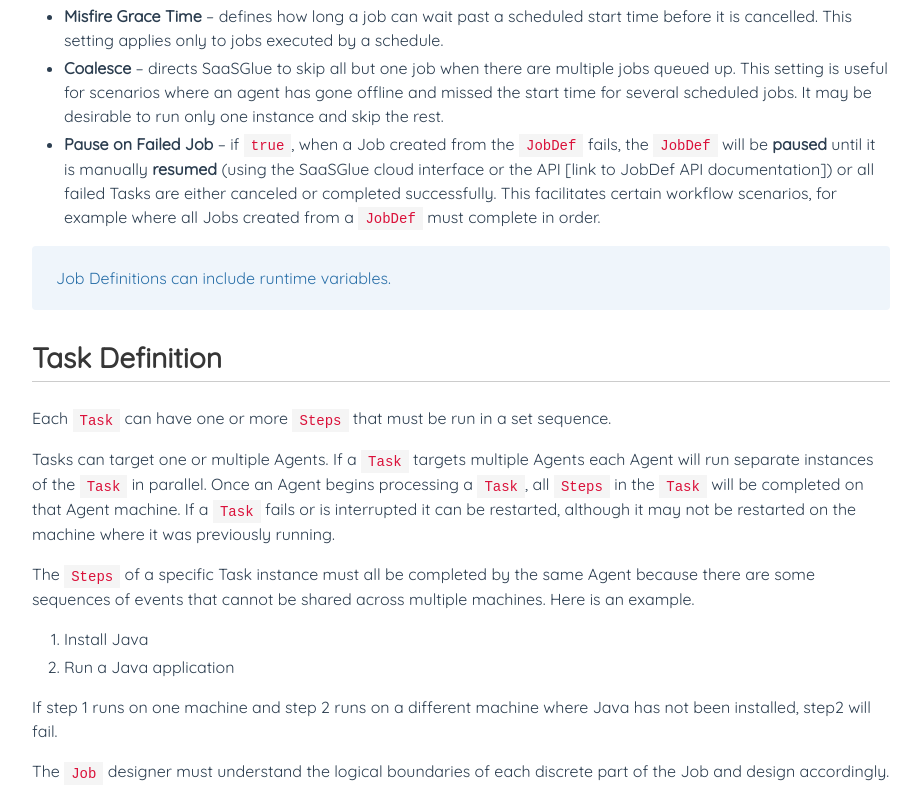
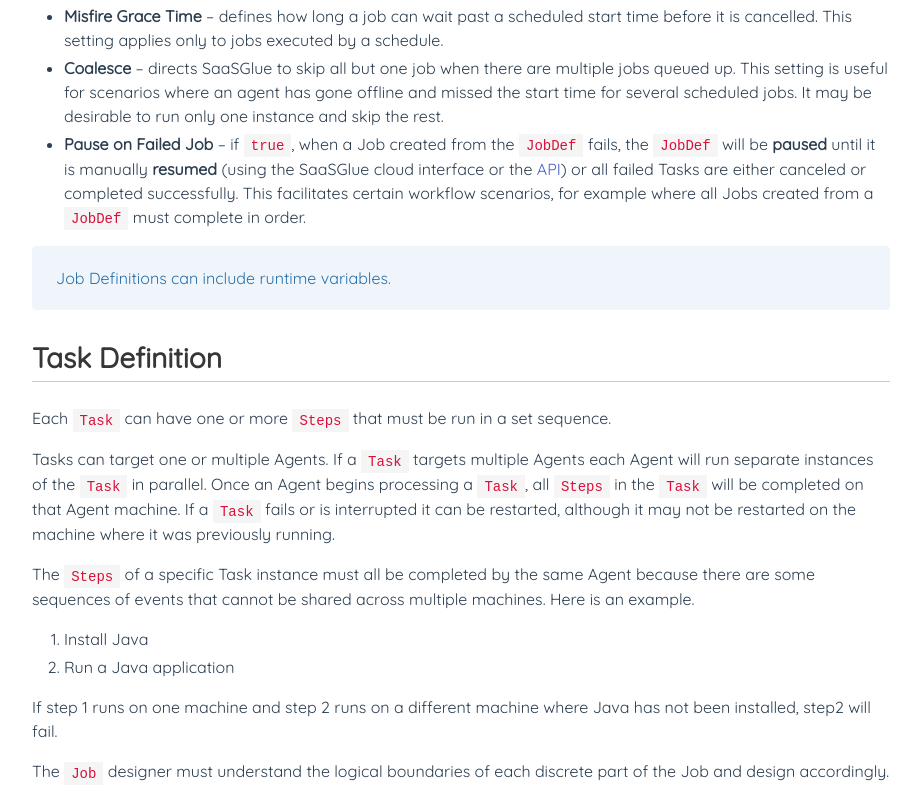
Before and after one commit to theironcook/sgmv3, a Vue app: page /docs in a window 1280 px wide. Shown: the part 3146-3940 px from the top of the page, without its empty margins (326-1247 px from the left). Built offline with nearby package versions, Linux system fonts and the light colour scheme.

Commit message:
add link to jobdef

```diff
--- a/src/components/docs/Docs.vue
+++ b/src/components/docs/Docs.vue
@@ -284,8 +284,7 @@
                             the <code>JobDef</code> fails, the <code>JobDef</code> will be
                             <b>paused</b> until it is manually
                             <b>resumed</b> (using the SaaSGlue cloud
-                            interface or the API [link to JobDef
-                            API documentation]) or all failed
+                            interface or the <a href="/docs#jobdef">API</a>) or all failed
                             Tasks are either canceled or
                             completed successfully. This
                             facilitates certain workflow
```
